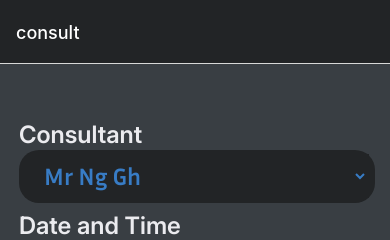
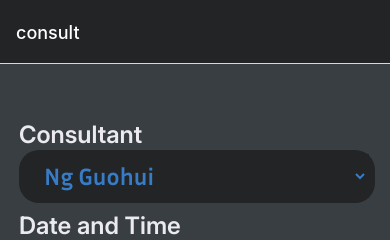
Before and after one commit to hihihii123/labX, a React Native app: screen /Consultation in a window 390 px wide. Shown: the top 240 px of the page. Built offline with nearby package versions, Linux system fonts and the light colour scheme; a web font is replaced by a local one; what @react-native-firebase/auth, @react-native-google-signin/google-signin would draw is missing.

Commit message:
standardised names

```diff
--- a/consultPage.js
+++ b/consultPage.js
@@ -89,10 +89,10 @@ export const ConsultationFixed = () => {
               setSelectedperson(itemValue)
             }
           >
-            <Picker.Item label="Mr Ng Gh" value="ng_guohui@sst.edu.sg" />
-            <Picker.Item label="Mr Allan Low" value="low_zu_you_allan@sst.edu.sg" />
-            <Picker.Item label="Ms Ong" value="ong_jie_ying@sst.edu.sg" />
-            <Picker.Item label="Mr Tan Hoe Teck" value="tan_hoe_teck@sst.edu.sg" />
+            <Picker.Item label="Ng Guohui" value="ng_guohui@sst.edu.sg" />
+            <Picker.Item label="Allan Low" value="low_zu_you_allan@sst.edu.sg" />
+            <Picker.Item label="Ong Jie Ying" value="ong_jie_ying@sst.edu.sg" />
+            <Picker.Item label="Tan Hoe Teck" value="tan_hoe_teck@sst.edu.sg" />
             <Picker.Item label="Lim-Leong Woon Foong" value="leong_woon_foong@sst.edu.sg" />
             <Picker.Item label="Tan Soo Woon John" value="john_tan@sst.edu.sg" />
             <Picker.Item label="Lim Ming Yang" value="lim_ming_yang@sst.edu.sg" />
```
